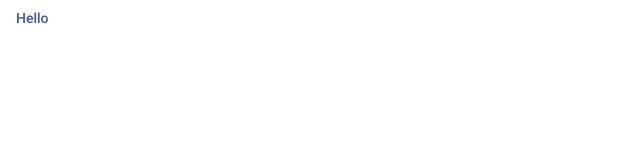
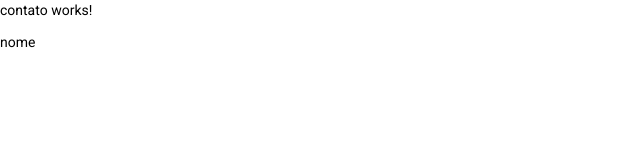
Before and after one commit to jairosousa/Angular9-Spring-Boot2-2, an Angular app in the folder frontend/agenda-app/: page / in a window 1280 px wide. Shown: the top 160 px of the page, without its empty margins (0-640 px from the left). Built offline with nearby package versions, Linux system fonts and the light colour scheme.

Commit message:
Criando componente contato

```diff
--- a/frontend/agenda-app/src/app/app.component.html
+++ b/frontend/agenda-app/src/app/app.component.html
@@ -1 +1 @@
-<button mat-button color="primary">Hello</button>
+<app-contato></app-contato>
--- /dev/null
+++ b/frontend/agenda-app/src/app/contato.service.ts
@@ -0,0 +1,9 @@
+import { Injectable } from '@angular/core';
+
+@Injectable({
+  providedIn: 'root'
+})
+export class ContatoService {
+
+  constructor() { }
+}
--- /dev/null
+++ b/frontend/agenda-app/src/app/contato/contato.component.html
@@ -0,0 +1,2 @@
+<p>contato works!</p>
+{{nome}}
--- /dev/null
+++ b/frontend/agenda-app/src/app/contato/contato.component.ts
@@ -0,0 +1,17 @@
+import { Component, OnInit } from '@angular/core';
+
+@Component({
+  selector: 'app-contato',
+  templateUrl: './contato.component.html',
+  styleUrls: ['./contato.component.css']
+})
+export class ContatoComponent implements OnInit {
+
+  nome: string = "nome";
+
+  constructor() { }
+
+  ngOnInit(): void {
+  }
+
+}
```
Also changed, not shown: frontend/agenda-app/src/app/app.module.ts (+5 -2 lines), frontend/agenda-app/src/app/contato/contato.component.css (added).
